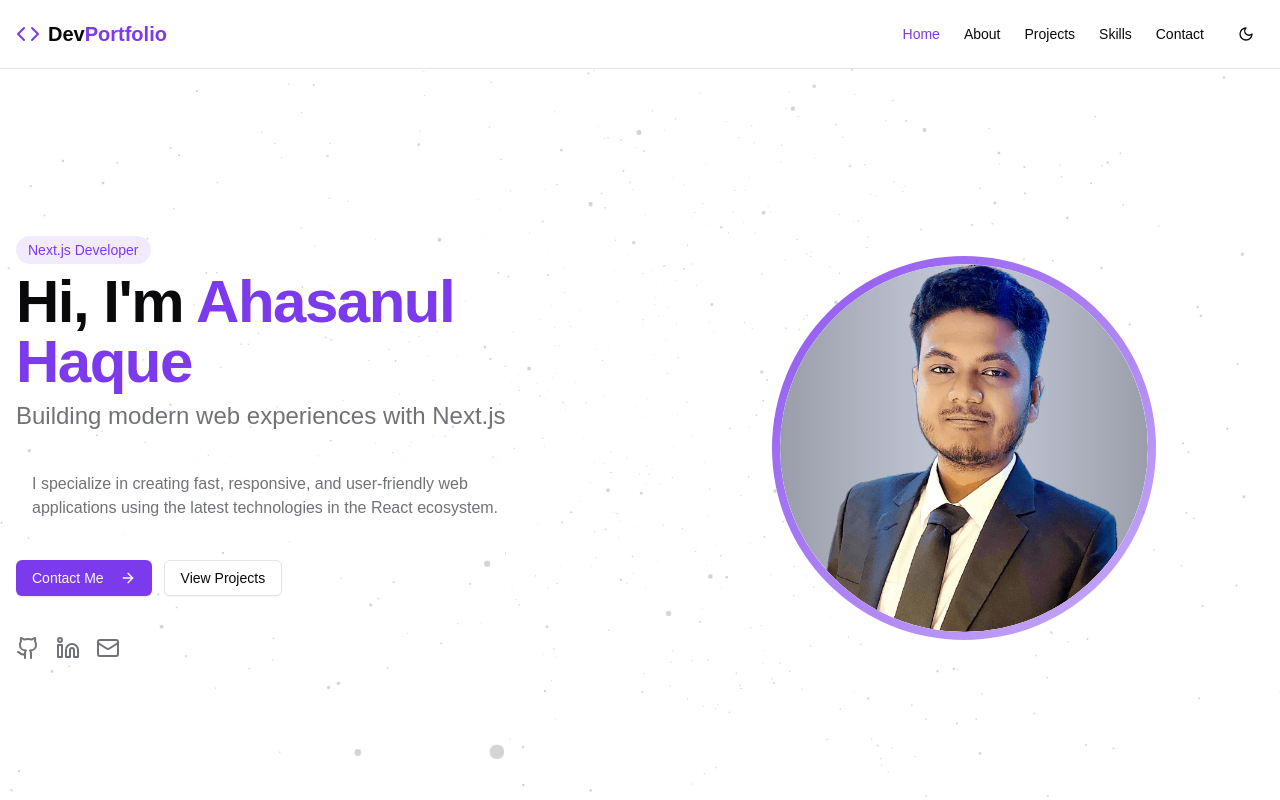
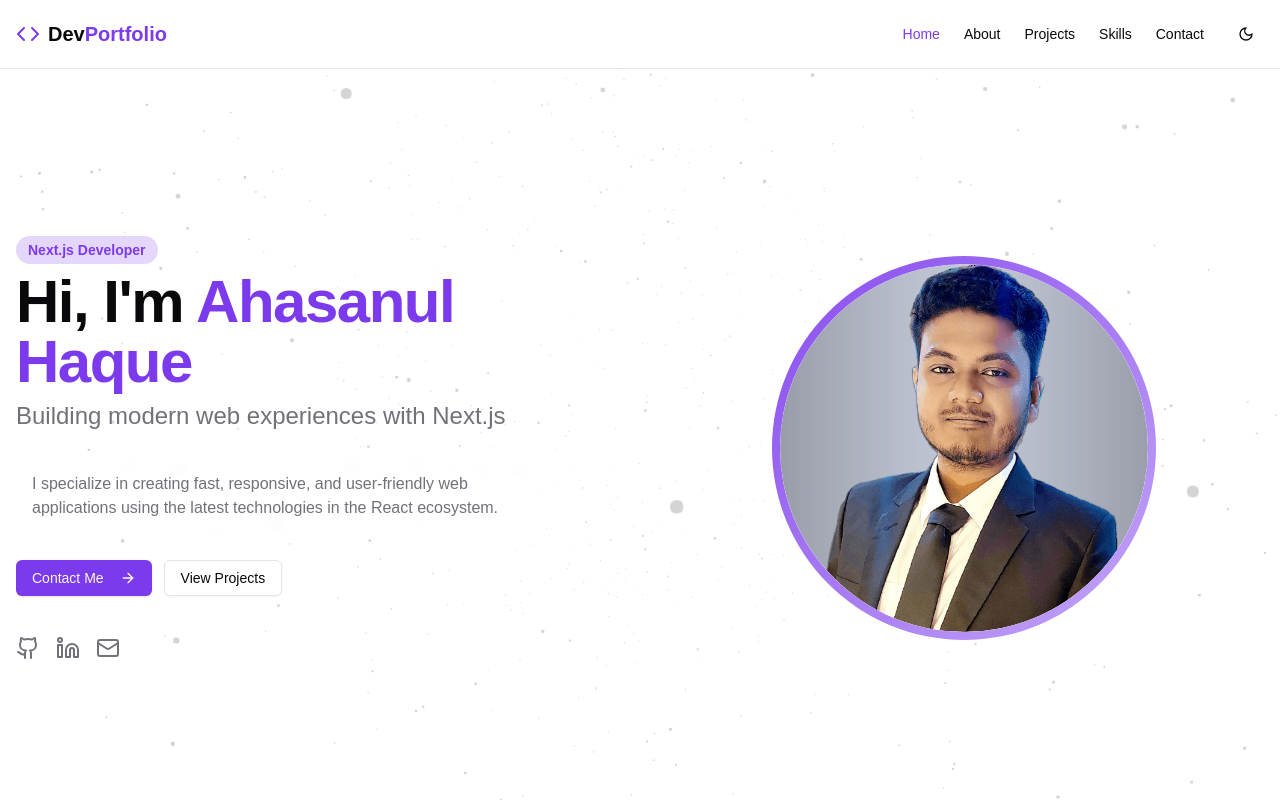
Before and after one commit to FAHIMXGG/next-portfolio, a Next.js app: page / in a window 1280 px wide. Shown: the top 800 px of the page. Built offline with nearby package versions, Linux system fonts and the light colour scheme; a web font is replaced by a local one.

Commit message:
fix sync

```diff
--- a/src/app/components/blackhole.tsx
+++ b/src/app/components/blackhole.tsx
@@ -1,9 +1,13 @@
+"use client";
+import { useTheme } from "next-themes";
 import React from "react";
 
 const BlackHole = () => {
+  const { theme } = useTheme()
+  if (theme !== "dark") return <div className="mt-[300px]"></div>;
   return (
-    <div className="relative h-[620px] overflow-hidden w-full">
-      <video autoPlay muted loop className="h-[850px] w-full object-cover">
+    <div className="relative h-[620px] 2k:h-[950px] overflow-hidden w-full">
+      <video autoPlay muted loop className="h-[850px] 2k:h-[1500px] w-full object-cover">
         <source src="/blackhole.webm" type="video/webm" />
       </video>
     </div>
--- a/src/app/components/sections/hero.tsx
+++ b/src/app/components/sections/hero.tsx
@@ -29,7 +29,7 @@ export function HeroSection({ scrollToSection }: HeroSectionProps) {
                 animate={{ opacity: 1, y: 0 }}
                 transition={{ duration: 0.6, delay: 0.2 }}
               >
-                <span className="inline-block px-3 py-1 bg-primary/10 text-primary rounded-full text-sm font-medium backdrop-blur-sm">
+                <span className="inline-block px-3 py-1 bg-primary/20 text-primary rounded-full text-sm font-bold backdrop-blur-sm">
                   Next.js Developer
                 </span>
               </motion.div>
--- a/src/app/components/star-bg.tsx
+++ b/src/app/components/star-bg.tsx
@@ -22,9 +22,13 @@ const StarBackground = (props: any) => {
   );
 
   // Rotate the starfield slowly
-  useFrame((state, delta) => {
-    ref.current.rotation.x -= delta / 10;
-    ref.current.rotation.y -= delta / 15;
+  // useFrame((state, delta) => {
+  //   ref.current.rotation.x -= delta / 20;
+  //   ref.current.rotation.y -= delta / 15;
+  // });
+   useFrame((state, delta) => {
+    ref.current.rotation.x += delta / 20;
+    ref.current.rotation.y = 0;
   });
 
   return (
--- a/src/app/page.tsx
+++ b/src/app/page.tsx
@@ -1,43 +1,48 @@
-"use client"
+"use client";
 
-import { useState, useEffect } from "react"
-import { HeroSection } from "./components/sections/hero"
-import { AboutSection } from "./components/sections/about"
-import { ProjectsSection } from "./components/sections/my-projects"
-import { SkillsSection } from "./components/sections/my-skills"
-import { ContactSection } from "./components/sections/contact"
-import { Footer } from "./components/footer"
+import { useState, useEffect } from "react";
+import { HeroSection } from "./components/sections/hero";
+import { AboutSection } from "./components/sections/about";
+import { ProjectsSection } from "./components/sections/my-projects";
+import { SkillsSection } from "./components/sections/my-skills";
+import { ContactSection } from "./components/sections/contact";
+import { Footer } from "./components/footer";
+import { useTheme } from "next-themes";
 export default function Portfolio() {
-   const [mounted, setMounted] = useState(false)
+  const [mounted, setMounted] = useState(false);
 
   // For scroll to section functionality
   const scrollToSection = (sectionId: string) => {
-    const element = document.getElementById(sectionId)
+    const element = document.getElementById(sectionId);
     if (element) {
       window.scrollTo({
         top: element.offsetTop - 80,
         behavior: "smooth",
-      })
+      });
     }
-  }
+  };
 
   useEffect(() => {
-    setMounted(true)
-  }, [])
+    setMounted(true);
+  }, []);
 
-  if (!mounted) return null
+  const { theme } = useTheme();
+
+  if (!mounted) return null;
   return (
-
-    <div className="min-h-screen bg-background text-foreground">
+    <div
+      className={`min-h-screen text-foreground ${
+        theme === "dark" ? "bg-[#040014]" : "bg-background"
+      }`}
+    >
       <main className="container mx-auto px-4 pt-24">
         <HeroSection scrollToSection={scrollToSection} />
-        <AboutSection/>
-        <ProjectsSection/>
-        <SkillsSection/>
-        <ContactSection/>
-
+        <AboutSection />
+        <ProjectsSection />
+        <SkillsSection />
+        <ContactSection />
       </main>
-      <Footer/>
+      <Footer />
     </div>
     // <div className="bg-slate-50">
     //   <div className="text-white">
--- a/tailwind.config.ts
+++ b/tailwind.config.ts
@@ -73,6 +73,9 @@ const config = {
         "accordion-down": "accordion-down 0.2s ease-out",
         "accordion-up": "accordion-up 0.2s ease-out",
       },
+      screens: {
+        '2k': '2560px',
+      },
     },
   },
   plugins: [require("tailwindcss-animate")],
```
